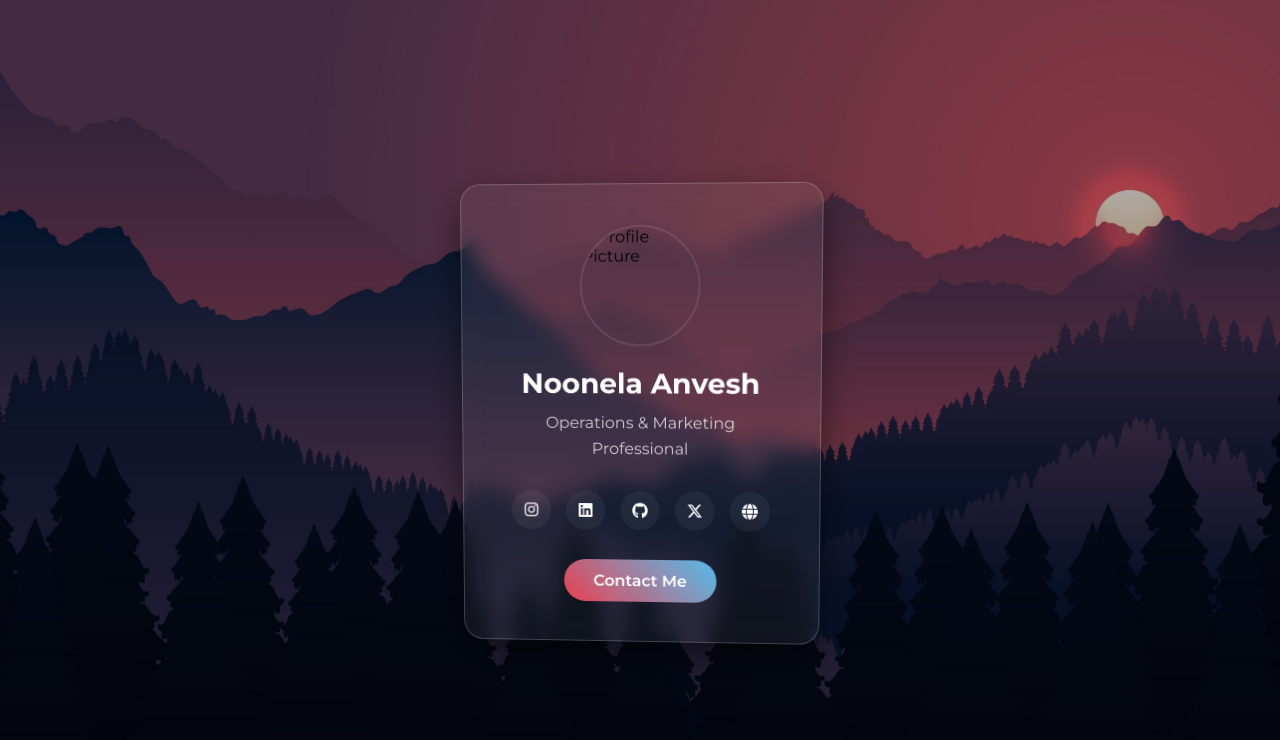
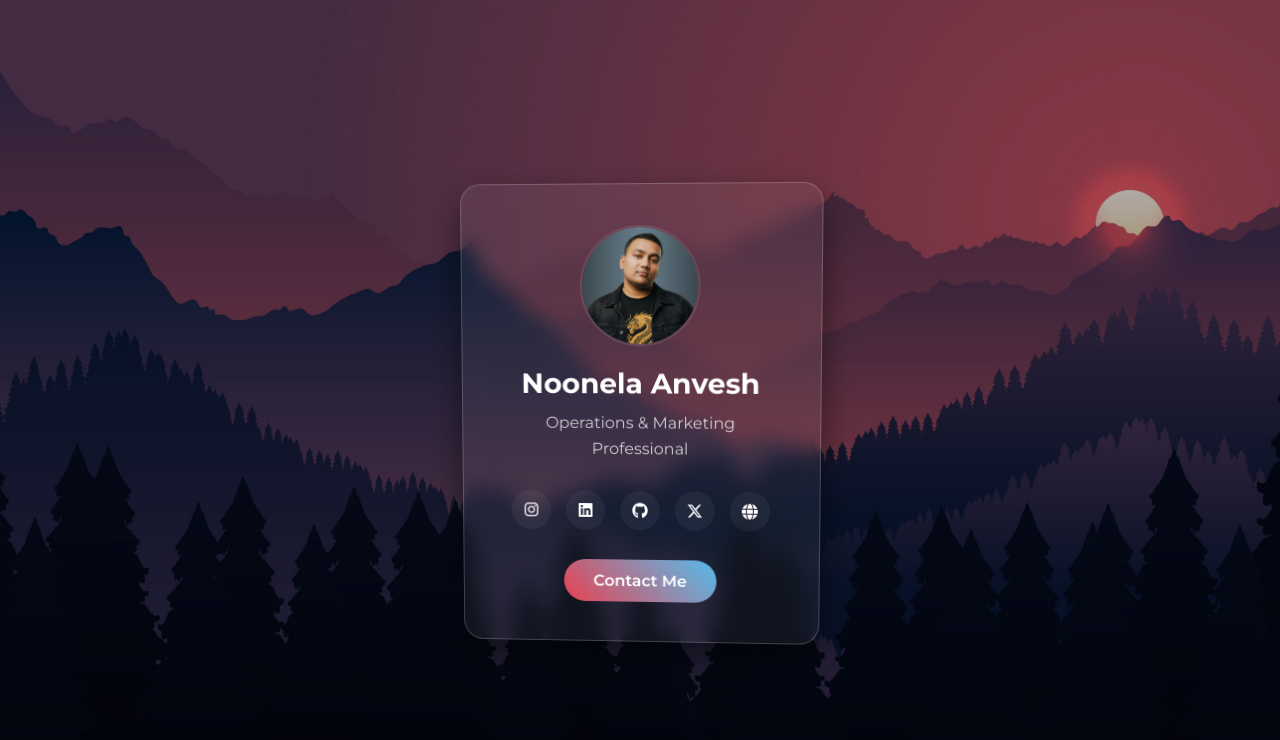
Before and after one commit to noonelaanvesh6/profile-card, a plain HTML site: page index.html in a window 1280 px wide. Drawn offline with Linux system fonts and the light colour scheme; files whose address does not match are found by name.

Commit message:
Fix profile picture source and clean HTML entities
Updated profile picture source and removed redundant HTML entities.

```diff
--- a/index.html
+++ b/index.html
@@ -15,7 +15,7 @@
     <div class="card">
       <div class="content">
         <img
-          src="images/profile-pic.png"
+          src="profile-pic.png"
           class="avatar"
           alt="Profile Picture"
         />
```
